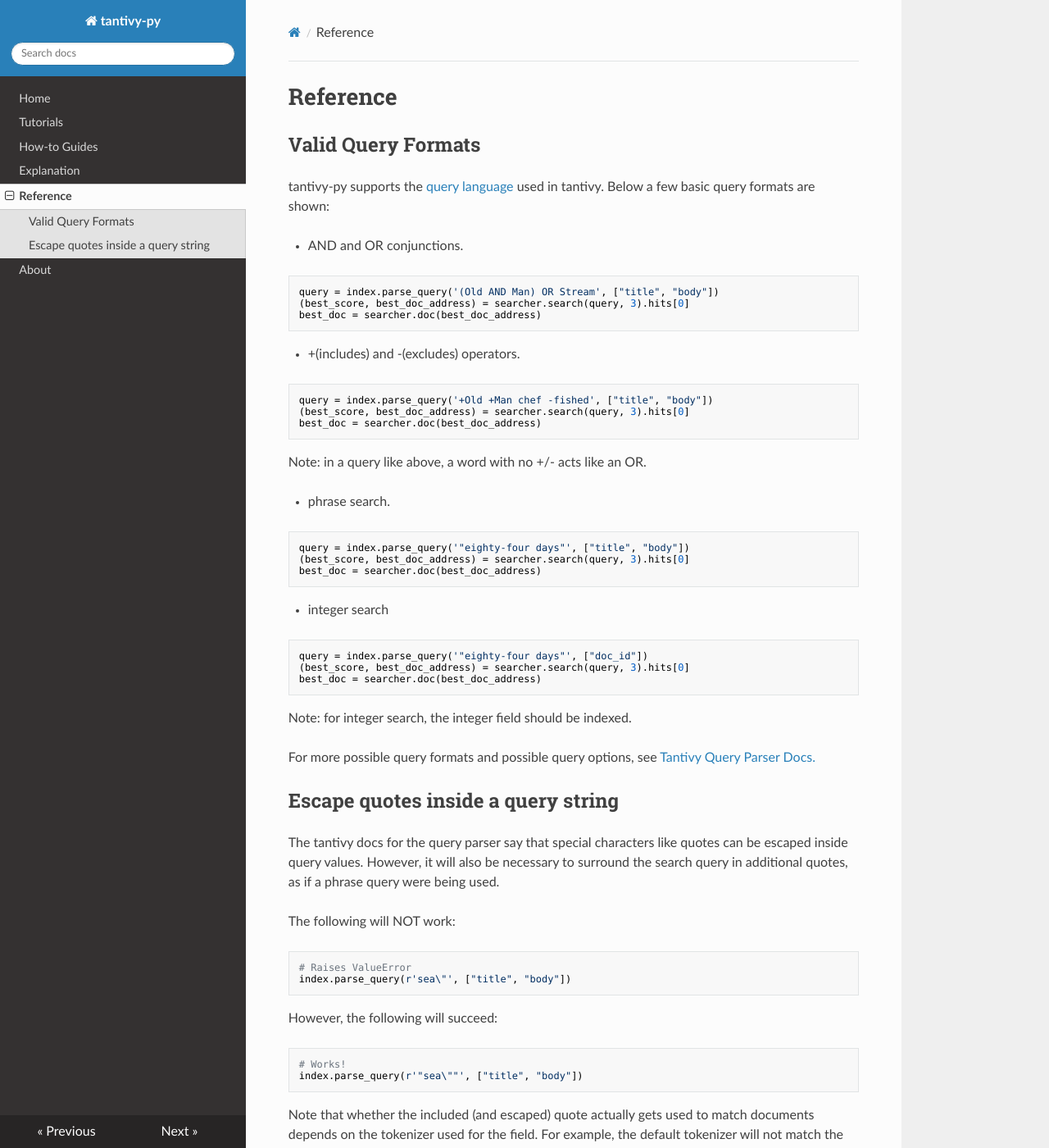
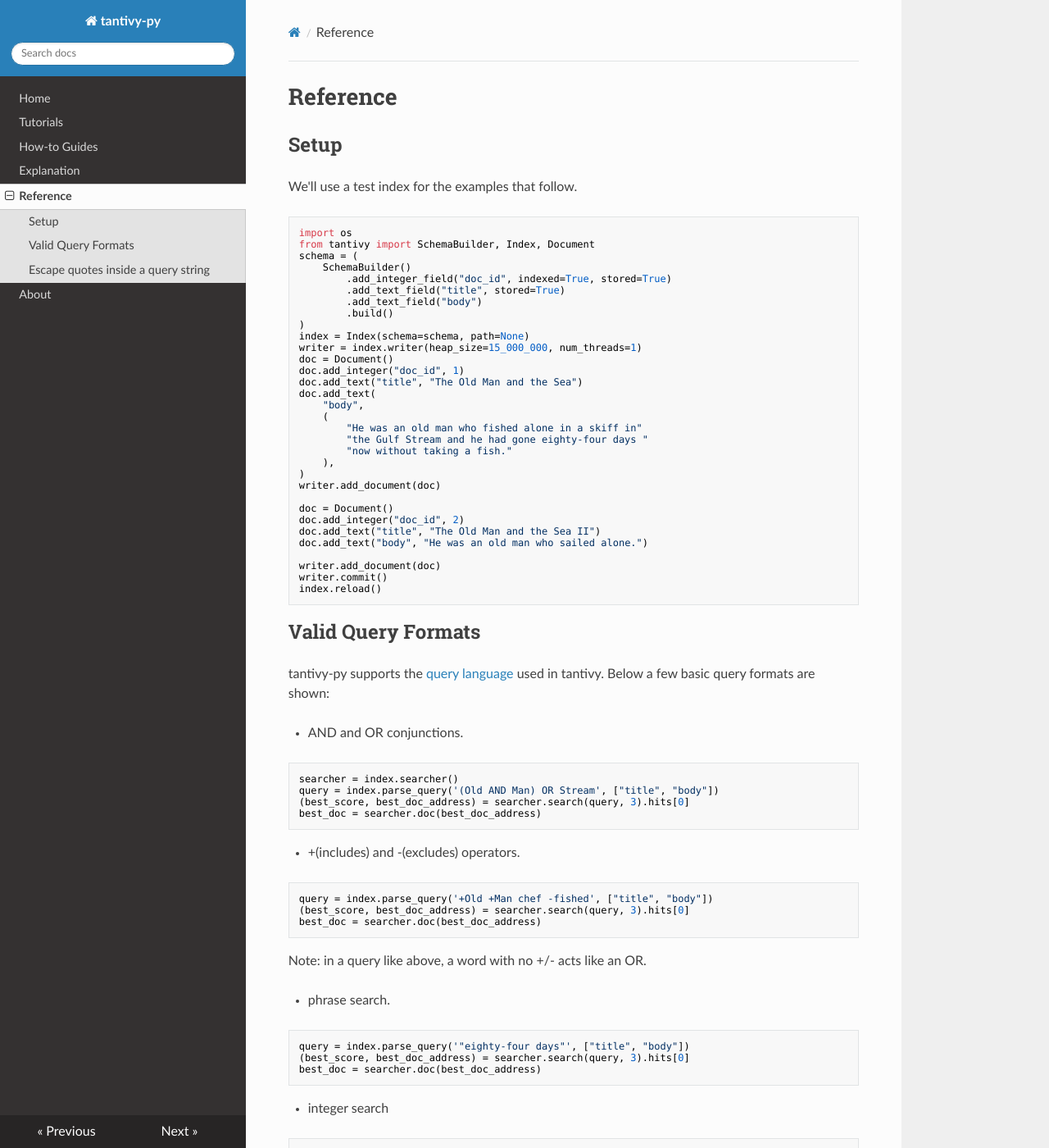
Before and after one commit to quickwit-oss/tantivy-py, an MkDocs documentation site: the page built from docs/reference.md, in a window 1280 px wide and 1400 px high. Shown: the whole window at 82% size. Built offline with MkDocs 1.6.1, drawn with Linux system fonts in a browser that asks for light colours; nearby versions of some CDN libraries; some of the changed text lies outside the part shown.

````diff
--- a/docs/reference.md
+++ b/docs/reference.md
@@ -1,4 +1,43 @@
 # Reference
+
+## Setup
+
+We'll use a test index for the examples that follow.
+
+```python
+import os
+from tantivy import SchemaBuilder, Index, Document
+schema = (
+    SchemaBuilder()
+        .add_integer_field("doc_id", indexed=True, stored=True)
+        .add_text_field("title", stored=True)
+        .add_text_field("body")
+        .build()
+)
+index = Index(schema=schema, path=None)
+writer = index.writer(heap_size=15_000_000, num_threads=1)
+doc = Document()
+doc.add_integer("doc_id", 1)
+doc.add_text("title", "The Old Man and the Sea")
+doc.add_text(
+    "body",
+    (
+        "He was an old man who fished alone in a skiff in"
+        "the Gulf Stream and he had gone eighty-four days "
+        "now without taking a fish."
+    ),
+)
+writer.add_document(doc)
+
+doc = Document()
+doc.add_integer("doc_id", 2)
+doc.add_text("title", "The Old Man and the Sea II")
+doc.add_text("body", "He was an old man who sailed alone.")
+
+writer.add_document(doc)
+writer.commit()
+index.reload()
+```
 
 ## Valid Query Formats
 
@@ -7,6 +46,7 @@ Below a few basic query formats are shown:
 
  - AND and OR conjunctions.
 ```python
+searcher = index.searcher()
 query = index.parse_query('(Old AND Man) OR Stream', ["title", "body"])
 (best_score, best_doc_address) = searcher.search(query, 3).hits[0]
 best_doc = searcher.doc(best_doc_address)
@@ -29,7 +69,7 @@ best_doc = searcher.doc(best_doc_address)
 
 - integer search
 ```python
-query = index.parse_query('"eighty-four days"', ["doc_id"])
+query = index.parse_query('1', ["doc_id"])
 (best_score, best_doc_address) = searcher.search(query, 3).hits[0]
 best_doc = searcher.doc(best_doc_address)
 ```
@@ -46,8 +86,10 @@ the search query in additional quotes, as if a phrase query were being used.
 The following will NOT work:
 
 ```python
-# Raises ValueError
-index.parse_query(r'sea\"', ["title", "body"])
+try:
+    index.parse_query(r'sea\"', ["title", "body"])
+except ValueError as e:
+    assert str(e) == r'Syntax Error: sea\"'
 ```
 
 However, the following will succeed:
--- a/docs/requirements.txt
+++ b/docs/requirements.txt
@@ -1 +1,2 @@
 mkdocs==1.4.3
+mktestdocs==0.2.1
--- a/requirements-dev.txt
+++ b/requirements-dev.txt
@@ -1,2 +1,3 @@
 maturin
 pytest>=4.0
+mktestdocs==0.2.1
````
Also changed, not shown: docs/tutorials.md (+48 -3 lines), 1 other file.
